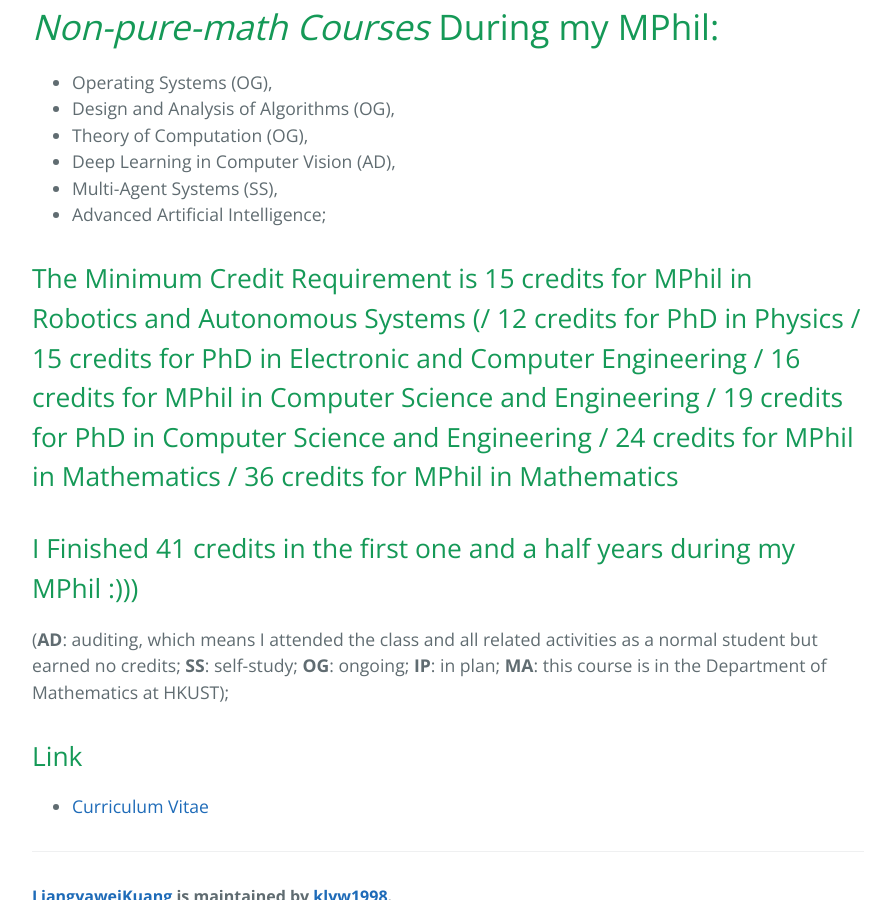
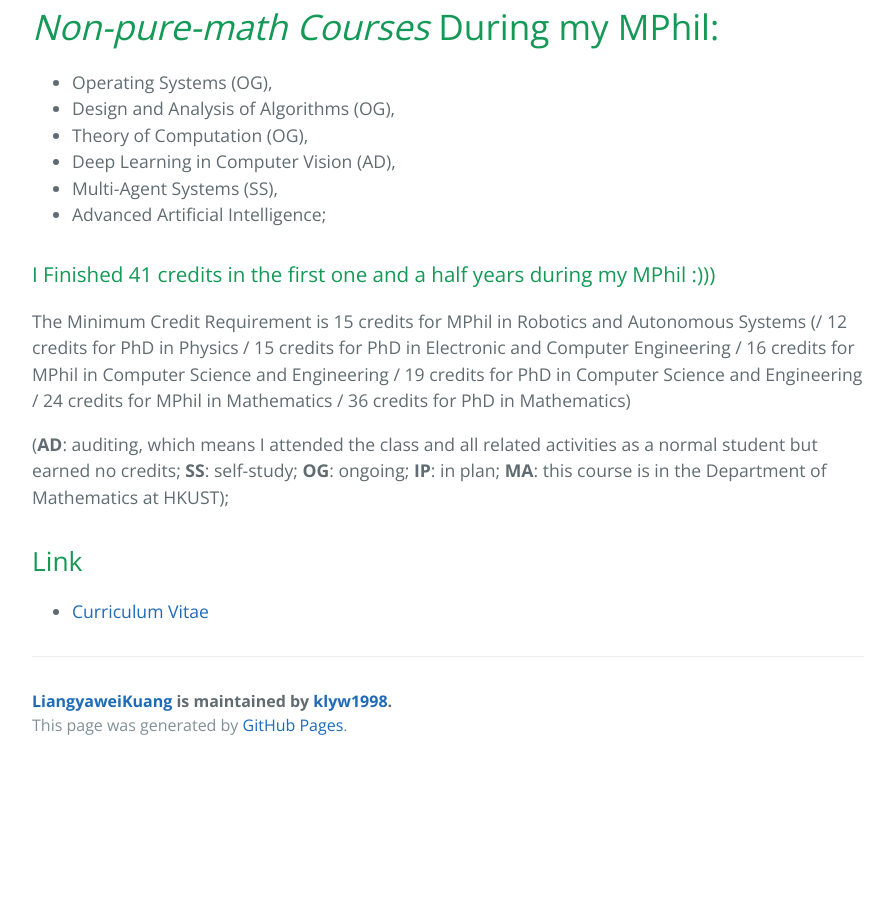
Before and after one commit to klyw1998/LiangyaweiKuang, a Jekyll site: the page built from courses.md, in a window 1280 px wide and 900 px high, scrolled down 2156 px. Shown: the whole window, without its empty margins (192-1085 px from the left). Built offline with Jekyll 4.4.1, drawn with Linux system fonts in a browser that asks for light colours; after the commit the page ends 2925 px from its top, so only the background shows below that.

Commit message:
Update courses.md

```diff
--- a/courses.md
+++ b/courses.md
@@ -69,8 +69,14 @@ description: This is a partial list of courses from undergraduate to present.
 - Multi-Agent Systems (SS),
 - Advanced Artificial Intelligence;
 
-## The Minimum Credit Requirement is 15 credits for MPhil in Robotics and Autonomous Systems (/ 12 credits for PhD in Physics / 15 credits for PhD in Electronic and Computer Engineering / 16 credits for MPhil in Computer Science and Engineering / 19 credits for PhD in Computer Science and Engineering / 24 credits for MPhil in Mathematics / 36 credits for MPhil in Mathematics
-## I Finished 41 credits in the first one and a half years during my MPhil :)))
+### I Finished 41 credits in the first one and a half years during my MPhil :)))
+The Minimum Credit Requirement is 15 credits for MPhil in Robotics and Autonomous Systems
+(/ 12 credits for PhD in Physics
+/ 15 credits for PhD in Electronic and Computer Engineering
+/ 16 credits for MPhil in Computer Science and Engineering
+/ 19 credits for PhD in Computer Science and Engineering
+/ 24 credits for MPhil in Mathematics
+/ 36 credits for PhD in Mathematics)
 
 (__AD__: auditing, which means I attended the class and all related activities as a normal student but earned no credits; __SS__: self-study; __OG__: ongoing; __IP__: in plan; __MA__: this course is in the Department of Mathematics at HKUST);
 
```
